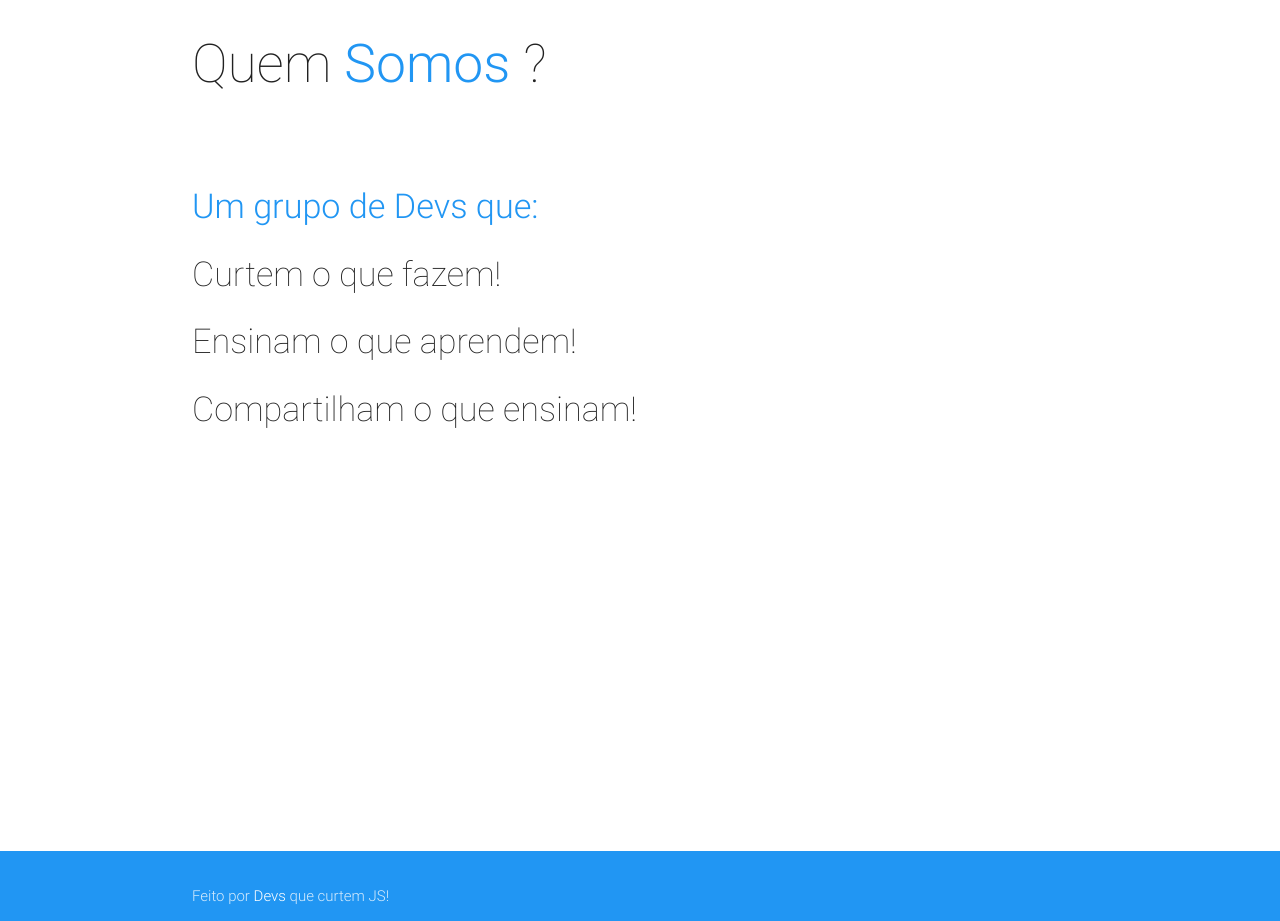
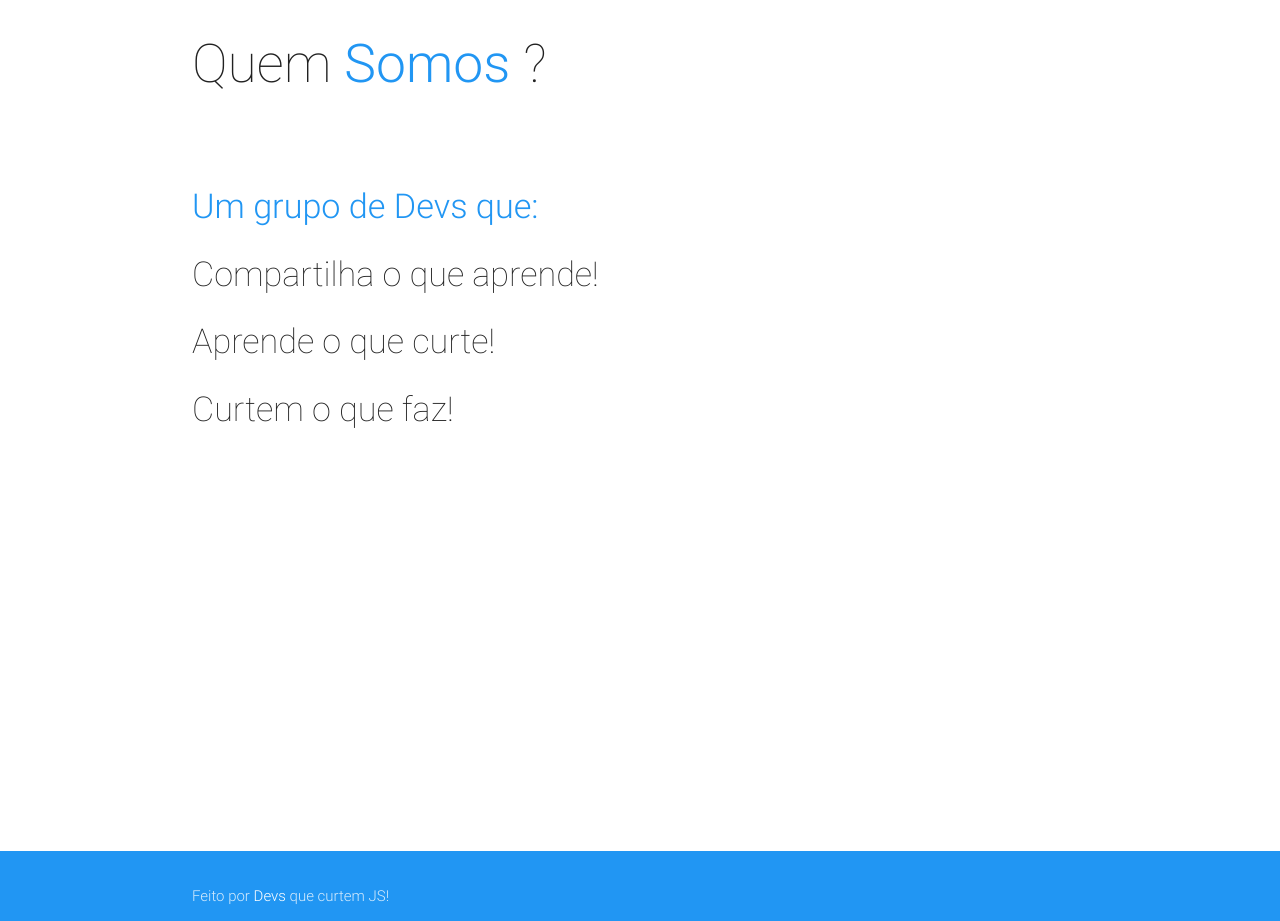
Before and after one commit to backgroundapps/descomplicajsbeta, a plain HTML site: page index.html in a window 1280 px wide. Shown: the part 1565-2486 px from the top of the page. Drawn offline with Linux system fonts and the light colour scheme.

Commit message:
ajuste de frases

```diff
--- a/index.html
+++ b/index.html
@@ -82,9 +82,9 @@
 		<br/>
                 <h4 class="wow fadeInRightBig header text_h2" data-wow-duration="2s" data-wow-delay="0.0s">
 					<span class="span_h2">Um grupo de Devs que:</span><br/>
-					Curtem o que fazem!<br>
-					Ensinam o que aprendem!<br/>
-					Compartilham o que ensinam!
+					Compartilha o que aprende!<br/>
+					Aprende o que curte!<br/>
+					Curtem o que faz!<br>
 				</h4>
 	    </div>
         </div>
```
